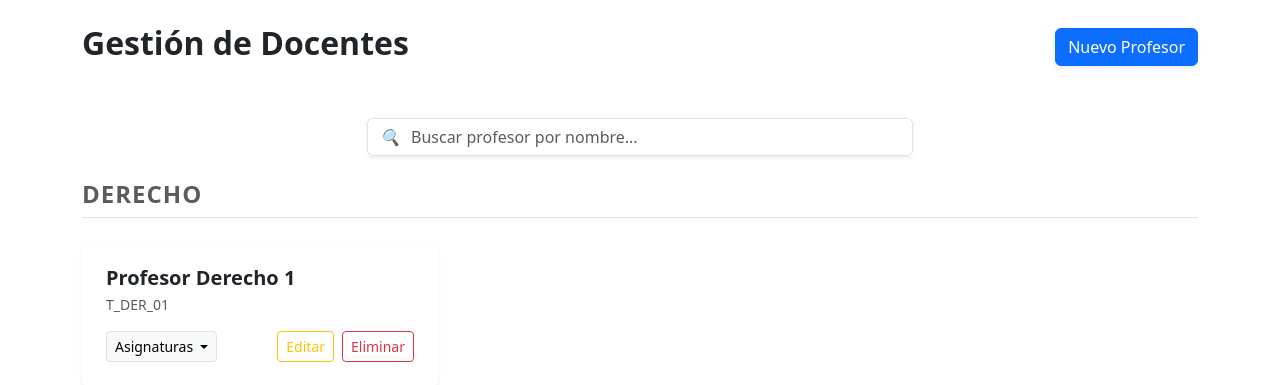
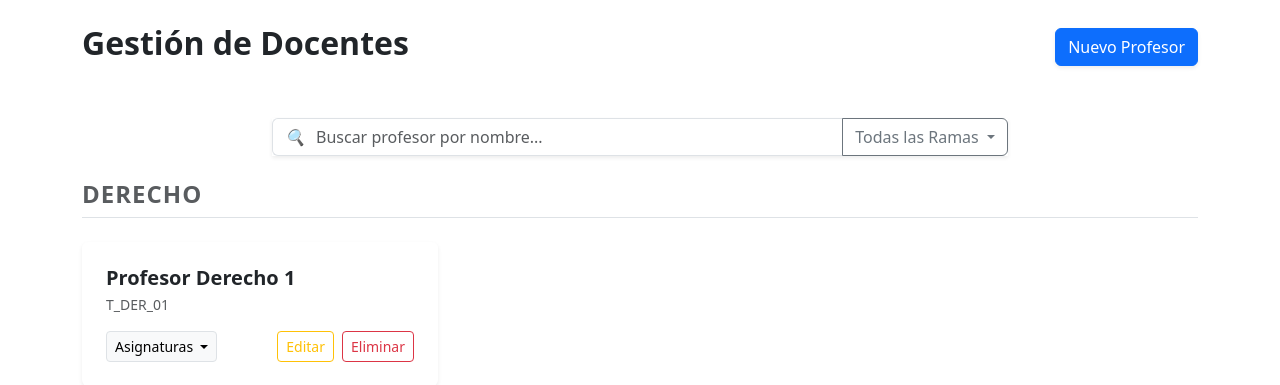
Before and after one commit to Gontzaa86/PFG-25-26, a Flask app: page /profesores in a window 1280 px wide. Shown: the part 56-441 px from the top of the page. Run offline with Flask 3, Linux system fonts and the light colour scheme; some libraries are stand-ins or nearby versions.

Commit message:
Implementado Filtro Búsqueda por Rama

```diff
--- a/static/js/profesores.js
+++ b/static/js/profesores.js
@@ -95,24 +95,32 @@ function filtrarProfesores()
     const seccionesRama = document.querySelectorAll('.seccion-rama');
 
     seccionesRama.forEach(seccion => {
+        // Obtener el nombre de la rama de esta sección (usando el h4)
+        const nombreRamaSeccion = seccion.querySelector('h4').innerText.trim().toUpperCase();
         const tarjetas = seccion.querySelectorAll('.tarjeta-profesor');
+
         let tieneResultadosEnRama = false;
+
+        // Lógica de visibilidad de la sección por Rama
+        const ramaCoincide = (ramaSeleccionada === "TODAS" || nombreRamaSeccion === ramaSeleccionada.toUpperCase());
 
         tarjetas.forEach(tarjeta => {
             const nombreProfesor = tarjeta.getAttribute('data-nombre');
+            const coincideNombre = nombreProfesor.includes(texto);
 
-            if (nombreProfesor.includes(texto))
+            if (ramaCoincide && coincideNombre)
             {
-                tarjeta.style.display = ""; // Mostrar
+                tarjeta.style.display = "";
                 tieneResultadosEnRama = true;
-            } else
+            }
+            else
             {
-                tarjeta.style.display = "none"; // Ocultar
+                tarjeta.style.display = "none";
             }
         });
 
-        // Si no hay profesores que coincidan en esta rama, ocultamos la rama entera
-        if (tieneResultadosEnRama)
+        // Mostrar la sección solo si la rama coincide y hay profesores visibles
+        if (ramaCoincide && tieneResultadosEnRama)
         {
             seccion.style.display = "";
         }
@@ -122,3 +130,16 @@ function filtrarProfesores()
         }
     });
 }
+
+let ramaSeleccionada = "TODAS";
+function seleccionarRama(rama)
+{
+    ramaSeleccionada = rama;
+
+    // Actualizar el texto del botón
+    const btn = document.getElementById('btnFiltroRama');
+    btn.innerText = rama === "TODAS" ? "Todas las Ramas" : rama;
+
+    // Ejecutar el filtrado
+    filtrarProfesores();
+}
--- a/templates/profesores.html
+++ b/templates/profesores.html
@@ -8,16 +8,28 @@
     </div>
 
     <div class="row mb-4">
-        <div class="col-md-6 mx-auto">
+        <div class="col-md-8 mx-auto">
             <div class="input-group shadow-sm">
                 <span class="input-group-text bg-white border-end-0">
                     <i class="bi bi-search">🔍</i>
                 </span>
+
                 <input type="text"
                     id="buscadorNombre"
                     class="form-control border-start-0 ps-0"
                     placeholder="Buscar profesor por nombre..."
                     onkeyup="filtrarProfesores()">
+
+                <button class="btn btn-outline-secondary dropdown-toggle" type="button" data-bs-toggle="dropdown" aria-expanded="false" id="btnFiltroRama">
+                    Todas las Ramas
+                </button>
+                <ul class="dropdown-menu dropdown-menu-end">
+                    <li><a class="dropdown-item" href="#" onclick="seleccionarRama('TODAS')">Todas las Ramas</a></li>
+                    <li><hr class="dropdown-divider"></li>
+                    {% for rama in ramas %}
+                    <li><a class="dropdown-item" href="#" onclick="seleccionarRama('{{ rama }}')">{{ rama }}</a></li>
+                    {% endfor %}
+                </ul>
             </div>
         </div>
     </div>
```
